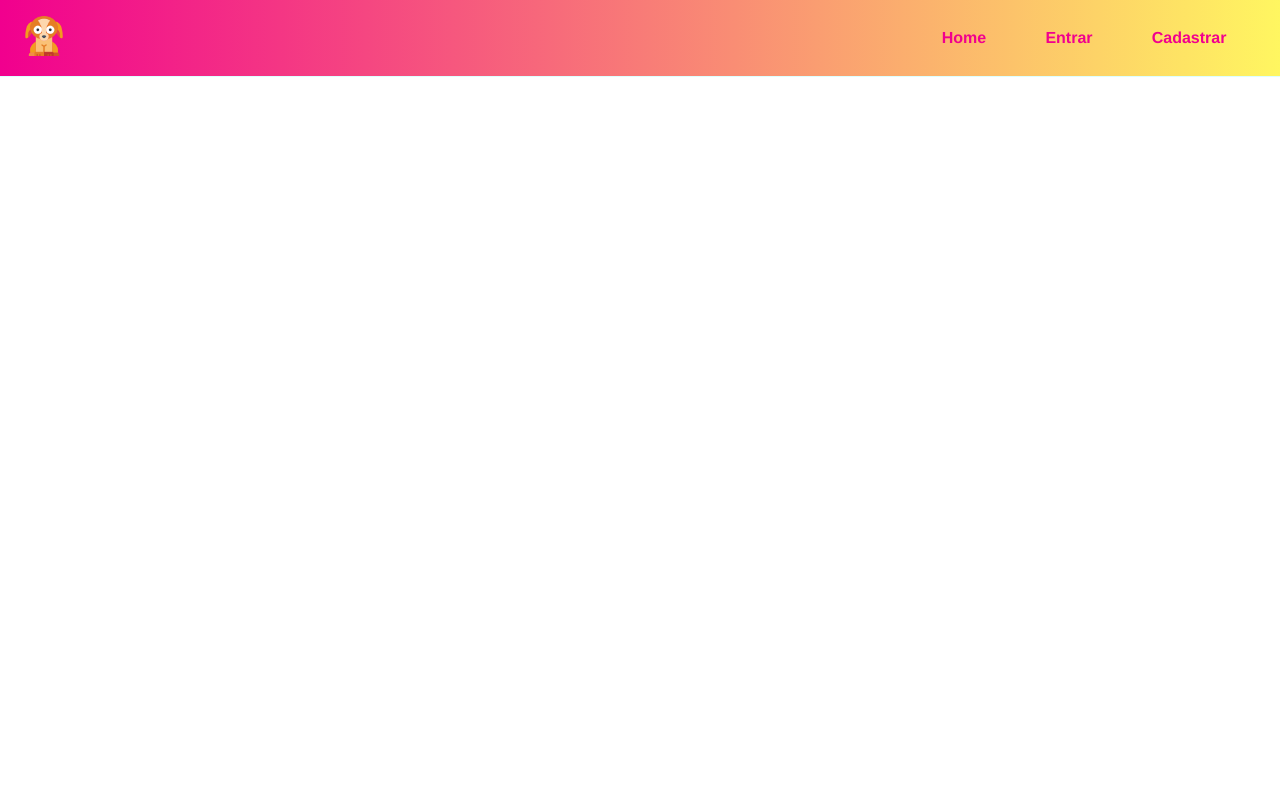
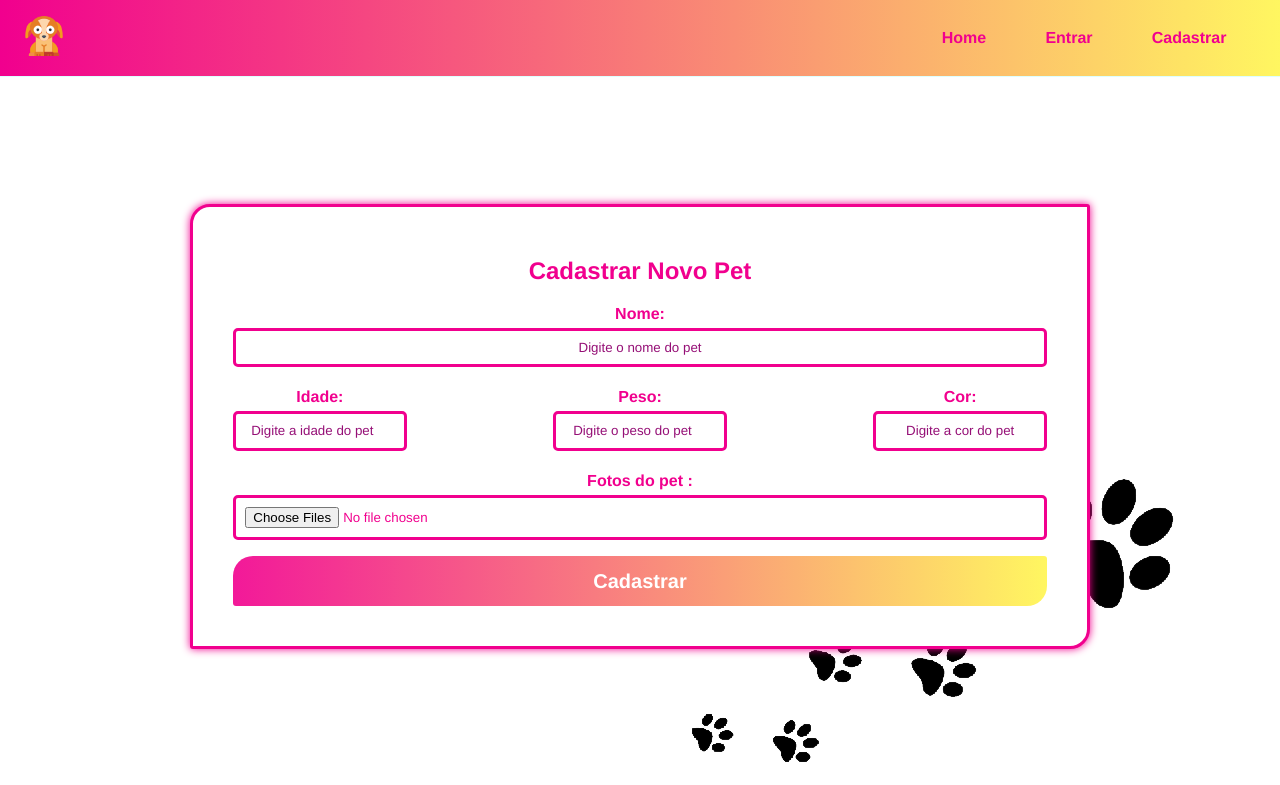
Before and after one commit to LuizFernando991/Project-getapet, a React (Create React App) app in the folder frontend/: page /newpet in a window 1280 px wide. Shown: the top 785 px of the page. Built offline with nearby package versions, Linux system fonts and the light colour scheme.

Commit message:
create pet feature

```diff
--- a/frontend/src/App.jsx
+++ b/frontend/src/App.jsx
@@ -17,6 +17,7 @@ import { Navbar } from './components/Navbar'
 import { Footer } from './components/Footer'
 import { Container } from './components/Container'
 import { Message } from './components/Message'
+import { CreatePet } from "./pages/CreatePet"
 
 
 
@@ -43,6 +44,9 @@ export const App = ()=>{
 
                             <Route path='/mypets' exact element={<Mypets/>}/>
 
+                            <Route path='/newpet' exact element={<CreatePet/>}/>
+
+
                         </Routes>
 
                     </Container>
--- a/frontend/src/components/Form/Input/styles.js
+++ b/frontend/src/components/Form/Input/styles.js
@@ -7,6 +7,8 @@ export const Input = styled.div`
     flex-direction: column;
     margin-bottom: 1em;
     color: #f1008e;
+    text-align: center;
+    margin-top: 5px;
 
     label{
         margin-bottom: 0.3em;
@@ -20,6 +22,7 @@ export const Input = styled.div`
         padding: 0.7em;
         border: 3px solid #f1008e;;
         border-radius: 5px;
+        text-align: center;
 
     }
 
--- a/frontend/src/components/Menu/index.jsx
+++ b/frontend/src/components/Menu/index.jsx
@@ -3,6 +3,7 @@ import { Link } from 'react-router-dom'
 import { useGetUser } from '../../hooks/useGetUser'
 import { UserContext } from '../../contexts/UserContext'
 import UserImage from '../../images/userProfileDefaut.jpg'
+
 
 import * as Styled from './styles'
 
--- a/frontend/src/components/Menu/styles.js
+++ b/frontend/src/components/Menu/styles.js
@@ -10,11 +10,14 @@ export const Menu = styled.div`
     background-color: #eee;
 
 
+
+
     img{
         width: 50px;
         height: 50px;
         border-radius : 10000px;
         cursor: pointer;
+
     }
 
 
--- a/frontend/src/components/Navbar/index.jsx
+++ b/frontend/src/components/Navbar/index.jsx
@@ -3,6 +3,7 @@ import { useContext } from 'react'
 import { Link } from 'react-router-dom'
 import { Menu } from '../../components/Menu'
 import Logo from '../../images/logo.png'
+import { IoAddCircleOutline } from 'react-icons/io5'
 import * as Styled from './styles'
 
 
@@ -31,7 +32,11 @@ export const Navbar =()=>{
 
                 {authenticated ?
                     (
-                    <Menu/>
+                    <>
+                        <Link className='add-new-pet' to='/newpet'><IoAddCircleOutline style={{color : '#fff', fontSize : '50px', marginRight : '30px', cursor : 'pointer'}}/></Link>
+                        <Menu/>
+                    </>
+
                     )
                     :
                     (
--- a/frontend/src/components/Navbar/styles.js
+++ b/frontend/src/components/Navbar/styles.js
@@ -48,4 +48,8 @@ export const Menu = styled.ul`
         color: #fff;
     }
 
+    .add-new-pet:hover{
+        border: 2px solid transparent;
+    }
+
 `
--- /dev/null
+++ b/frontend/src/pages/CreatePet/index.jsx
@@ -0,0 +1,53 @@
+import { useState } from 'react'
+
+import PatasImg from '../../images/patas.png'
+import { Input } from '../../components/Form/Input'
+import * as Styled from './styles'
+
+
+
+export const CreatePet = ()=>{
+
+
+    const [ pet, setPet ] = useState({})
+
+    const handleOnChange = (e)=>{
+        setPet({...pet, [e.target.name] : e.target.value})
+
+    }
+
+    const OnFileChange =(e)=>{
+
+        setPet({...pet, [e.target.name] : e.target.files})
+    }
+
+    const handleOnSubmit = (e)=>{
+        e.preventDefault()
+        console.log(pet)
+    }
+
+
+    return(
+
+        <Styled.Container>
+            <Styled.ContainerRegister>
+                <h1>Cadastrar Novo Pet</h1>
+                <form onSubmit={handleOnSubmit}>
+                    <Input text='Nome' type='text' name='name' placeholder='Digite o nome do pet' handleOnChange={handleOnChange}/>
+                    <div className='sub-form'>
+                        <Input text='Idade' type='number' name='age' placeholder='Digite a idade do pet' handleOnChange={handleOnChange}/>
+                        <Input text='Peso' type='number' name='weight' placeholder='Digite o peso do pet' handleOnChange={handleOnChange}/>
+                        <Input text='Cor' type='text' name='color' placeholder='Digite a cor do pet' handleOnChange={handleOnChange}/>
+                    </div>
+                    <Input text='Fotos do pet ' type = 'file' name='image' multiple={'multiple'} handleOnChange={OnFileChange}/>
+                    <input type="submit" value='Cadastrar'/>
+
+                </form>
+            </Styled.ContainerRegister>
+            <img src={PatasImg} alt='patas' />
+        </Styled.Container>
+
+
+
+    )
+}
--- /dev/null
+++ b/frontend/src/pages/CreatePet/styles.js
@@ -0,0 +1,70 @@
+import styled from "styled-components";
+
+export const Container = styled.section`
+
+    min-height: 100vh;
+    padding-top: 6%;
+
+    display: flex;
+    flex-direction: column;
+    align-items: center;
+
+    img{
+        margin-top: -200px;
+        margin-left: 500px;
+        z-index: 1;
+    }
+
+
+
+`
+
+export const ContainerRegister = styled.div`
+
+
+
+    width: 900px;
+    padding: 40px;
+    background-color: #fff;
+    margin: 0 auto;
+    margin-top: 50px;
+    border-radius: 20px 3px 20px 3px;
+    border: 3px solid  #f1008e;
+    box-shadow: 0 0 0.5em #f1008e;
+    z-index: 2;
+
+    h1{
+        width: 100%;
+        text-align: center;
+        color: #f1008e;
+        margin-top: 10px;
+        margin-bottom: 20px;
+    }
+
+    .sub-form{
+        display: flex;
+        align-items: center;
+        justify-content: space-between    ;
+    }
+
+    input[type='submit']{
+        width: 100%;
+        height: 50px;
+        background: linear-gradient(90deg, rgba(241,0,142,0.9) 0%, rgba(255,244,56,0.7959558823529411) 100%);
+        border: none;
+        border-radius: 20px 3px 20px 3px;
+        color: #fff;
+        font-weight: bold;
+        font-size: 20px;
+        transition: all ease 0.2s;
+        cursor: pointer;
+
+    }
+
+    input[type='submit']:hover{
+        background: linear-gradient(90deg, rgba(241,0,142,1) 0%, rgba(255,244,56,1) 100%);
+
+    }
+
+
+`
--- a/frontend/src/pages/Mypets/index.jsx
+++ b/frontend/src/pages/Mypets/index.jsx
@@ -1,19 +1,19 @@
 import { useEffect, useState, useRef } from "react"
 import { useGetUserPets } from "../../hooks/useGetUserPets"
 
-
+import * as Styled from './styles'
 
 export const Mypets =()=>{
 
-    const isMounted = useRef(false)
-    const [ pet, setPets ] = useState({})
+    const isMounted = useRef(true)
+    const [ pets, setPets ] = useState([])
 
     const [ getUserPets ] = useGetUserPets()
 
     useEffect(()=>{
         getUserPets().then(r => {
             if(isMounted.current){
-                setPets(r)
+                setPets(r.pets)
             }
         })
 
@@ -21,11 +21,18 @@ export const Mypets =()=>{
     }, [getUserPets])
 
 
+
     return(
-        <>
+        <Styled.MyPetsContainer>
+            <h1>My Pets</h1>
 
+            { pets.length > 0 ? (
+                pets.map(pet => <p key={pet._id}>{pet.name}</p>)
+            )
+            :
+            <p>'Nenhum pet'</p>
+            }
 
-
-        </>
+        </Styled.MyPetsContainer>
     )
 }
--- a/frontend/src/pages/Mypets/styles.js
+++ b/frontend/src/pages/Mypets/styles.js
@@ -0,0 +1,11 @@
+import styled from "styled-components";
+
+
+export const MyPetsContainer = styled.section`
+
+
+
+
+
+
+`
```
Also changed, not shown: 1 other file (tests, documents, lock files or other folders).
